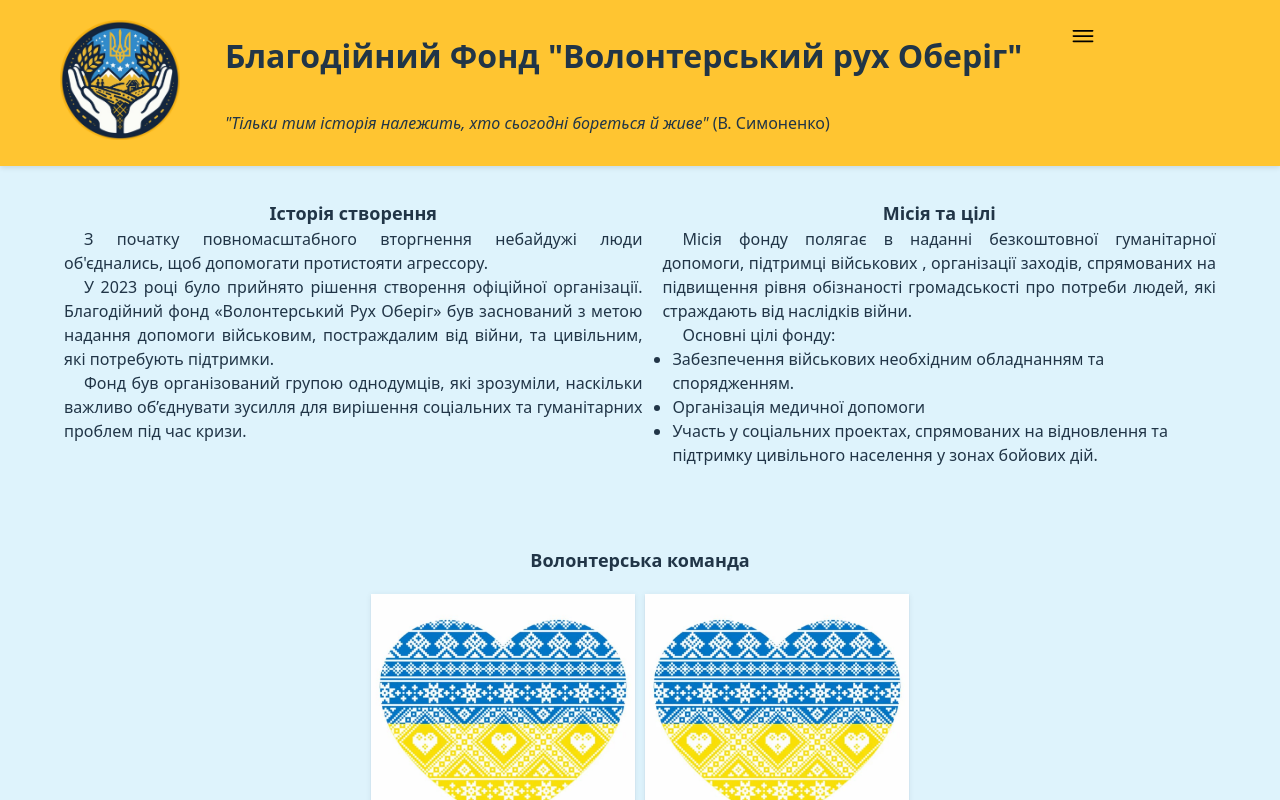
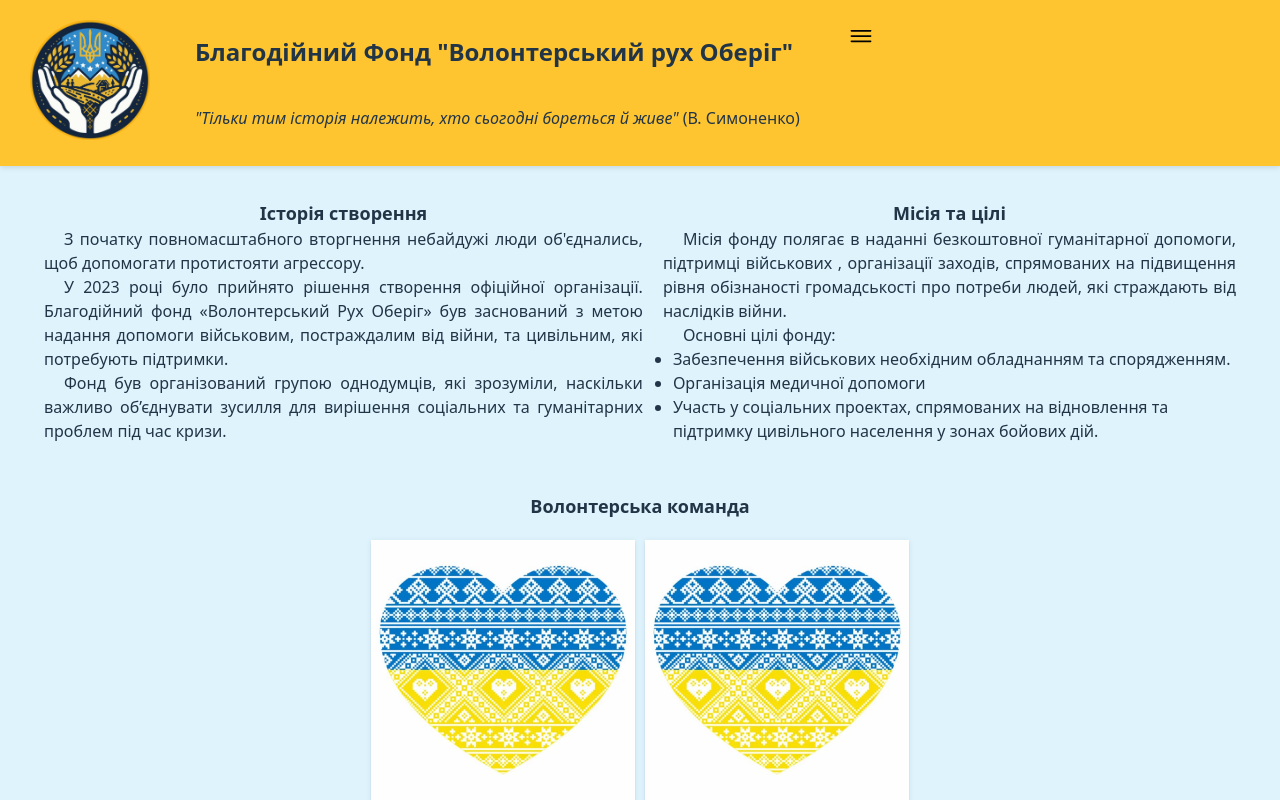
Before and after one commit to Yilchik/Oberig, a React (Vite) app: page /history in a window 1280 px wide. Shown: the top 800 px of the page. Built offline with nearby package versions, Linux system fonts and the light colour scheme.

Commit message:
tabletHomePage

```diff
--- a/src/components/Header/Header.module.css
+++ b/src/components/Header/Header.module.css
@@ -115,19 +115,10 @@
 
 @media screen and (min-width: 768px) {
   .header {
-    display: flex;
-    padding: 20px 60px;
-    align-items: center;
-    background: #ffc531;
-    position: fixed;
-    top: 0;
-    width: 100%;
-    z-index: 1000;
-    box-shadow: 0 2px 5px rgba(0, 0, 0, 0.1);
+    padding: 20px 30px;
   }
 
   .nav {
-    display: flex;
     gap: 45px;
   }
 
@@ -137,15 +128,7 @@
   }
 
   .link {
-    color: #213547;
-    text-align: center;
-    font-size: 18px;
-    font-weight: 500;
-    line-height: 24px;
-  }
-
-  .active {
-    color: #02a5e6;
+    font-size: 24px;
   }
 
   .logo {
--- a/src/index.css
+++ b/src/index.css
@@ -69,22 +69,20 @@ li {
 
 @media screen and (min-width: 768px) {
   h1 {
-    font-size: 32px;
-    font-weight: 600;
-    line-height: 1.5;
-    margin: 0;
+    font-size: 24px;
   }
 
-  h2,
-  h3,
-  p {
-    margin: 0;
+  section {
+    padding: 20px 44px 20px;
+  }
+}
+
+@media screen and (min-width: 1440px) {
+  h1 {
+    font-size: 32px;
   }
 
   section {
     padding: 40px 64px 40px;
   }
 }
-
-@media screen and (min-width: 1440px) {
-}
```
